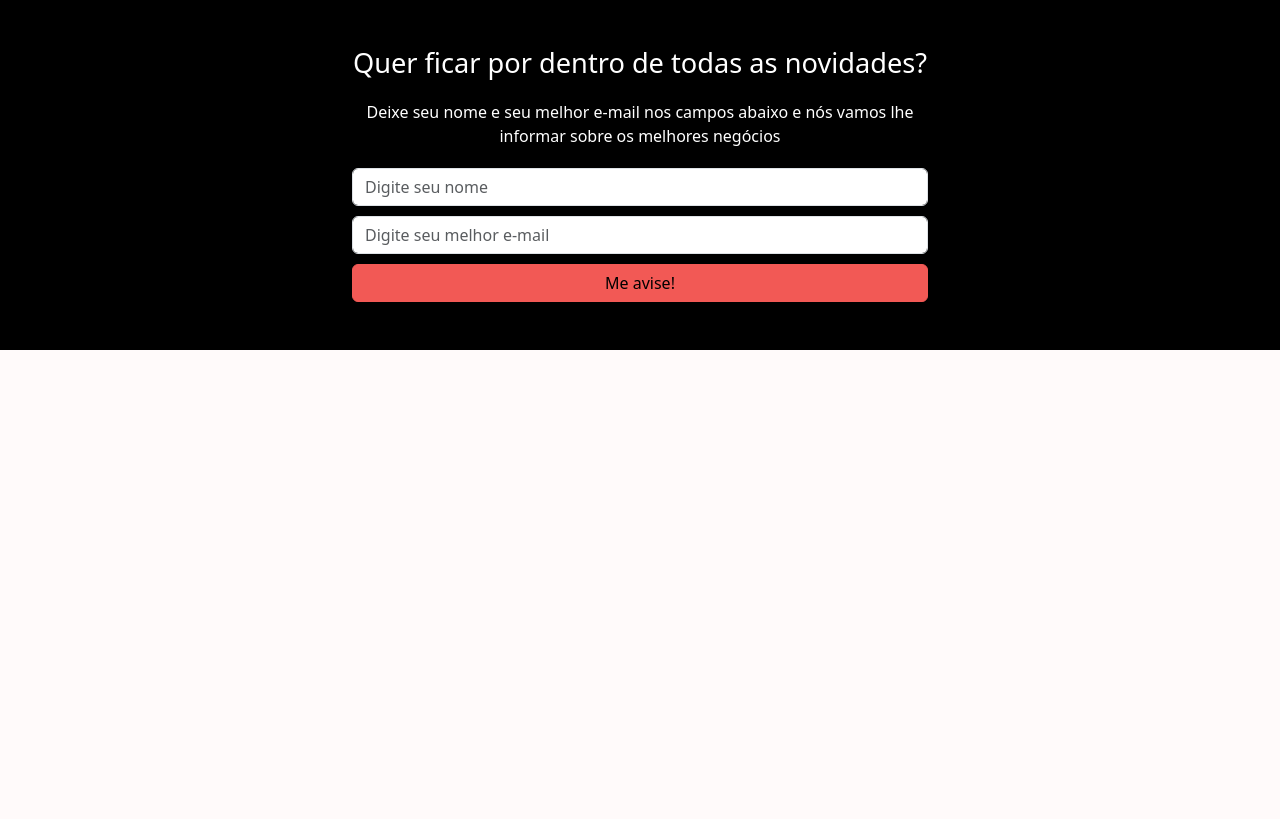
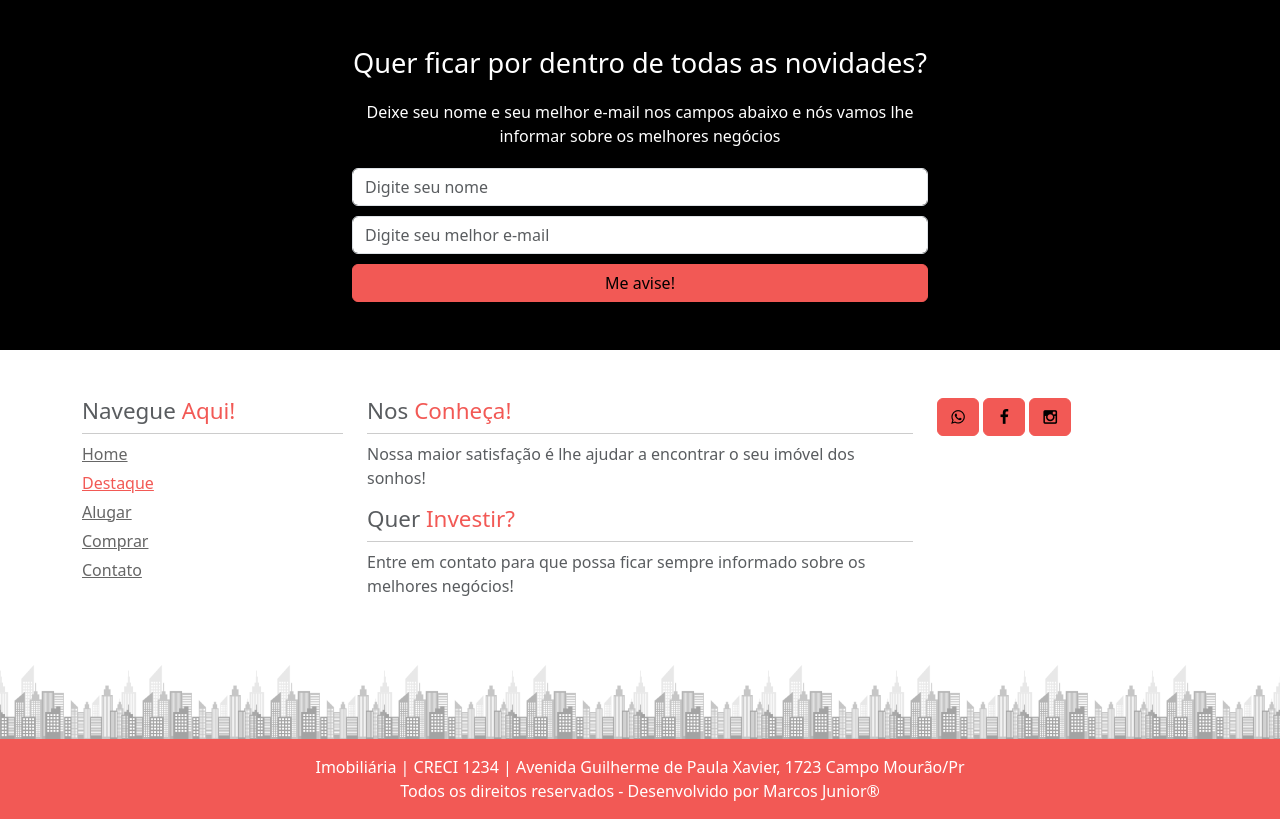
Before and after one commit to Markosjr/site-imobiliaria, a PHP site: page / in a window 1280 px wide. Shown: the part 3095-3914 px from the top of the page. Before the commit the page ends 3445 px from the top, so only its background shows below. Run offline with PHP 8.4, Linux system fonts and the light colour scheme; style sheets or scripts are compiled from the project's sources.

Commit message:
desenvolvendo footer

```diff
--- a/_cdn/css/app.css
+++ b/_cdn/css/app.css
@@ -2853,6 +2853,24 @@ select.selectpicker {
   font-size: 0.875em;
 }
 
+.main_footer h1 {
+  font-size: 1.4em;
+  border-bottom: 1px solid #ccc;
+}
+
+.main_footer ul {
+  padding: 0;
+}
+
+.main_footer ul li {
+  list-style: none;
+  margin-bottom: 5px;
+}
+
+.main_footer ul li a {
+  color: #666;
+}
+
 .main_slide {
   background-image: url("../../assets/images/front1.jpg");
   background-position: center 65%;
--- a/_cdn/scss/app.scss
+++ b/_cdn/scss/app.scss
@@ -3,6 +3,7 @@
 @use 'addons/font-icon-reset';
 @use 'addons/bootstrap-select';
 @use 'theme/header';
+@use 'theme/footer';
 @use 'pages/home';
 @use "fold/list_properties";
 @use "fold/optin";
--- a/index.php
+++ b/index.php
@@ -85,6 +85,48 @@ if(empty($getApp)){
 </article>
 
 
+<section class="main_footer bg-light" style="background: url(assets/images/footer.png) repeat-x bottom center; background-size:10% ">
+    <div class="container pt-5" style="padding-bottom: 125px">
+        <div class="row justify-content-around text-muted">
+            <div class="col-3">
+                <h1 class="pb-2"> Navegue <span class="text-front"> Aqui! </span></h1>
+                <ul>
+                    <li><a href="">Home</a></li>
+                    <li><a href="" class="text-front">Destaque</a></li>
+                    <li><a href="">Alugar</a></li>
+                    <li><a href="">Comprar</a></li>
+                    <li><a href="">Contato</a></li>
+                </ul>
+            </div>
+
+            <div class="col-6">
+                <h1 class="pb-2"> Nos <span class="text-front"> Conheça! </span></h1>
+                <p> Nossa maior satisfação é lhe ajudar a encontrar o seu imóvel dos sonhos!</p>
+
+                <h1 class="pb-2"> Quer <span class="text-front"> Investir? </span></h1>
+                <p> Entre em contato para que possa ficar sempre informado sobre os melhores negócios!</p>
+            </div>
+
+            <div class="col-3">
+                <button class="btn btn-front icon-whatsapp icon-notext"></button>
+                <button class="btn btn-front icon-facebook icon-notext"></button>
+                <button class="btn btn-front icon-instagram icon-notext"></button>
+            </div>
+        </div>
+    </div>
+</section>
+
+<div class="main_copyright py-3 bg-front text-white text-center">
+    <div class="container">
+        <div class="row">
+            <div class="col-12">
+                <p class="mb-0"> Imobiliária | CRECI 1234 | Avenida Guilherme de Paula Xavier, 1723 Campo Mourão/Pr </p>
+                <p class="mb-0"> Todos os direitos reservados - Desenvolvido por Marcos Junior®</p>
+            </div>
+        </div>
+    </div>
+</div>
+
 <script src="https://code.jquery.com/jquery-3.6.0.min.js"></script>
 <script src="https://cdn.jsdelivr.net/npm/bootstrap@4.6.2/dist/js/bootstrap.bundle.min.js"></script>
 <script src="https://cdn.jsdelivr.net/npm/bootstrap-select@1.13.18/dist/js/bootstrap-select.min.js"></script>
```
Also changed, not shown: _cdn/scss/app.css (+15 -0 lines), 2 other files.
